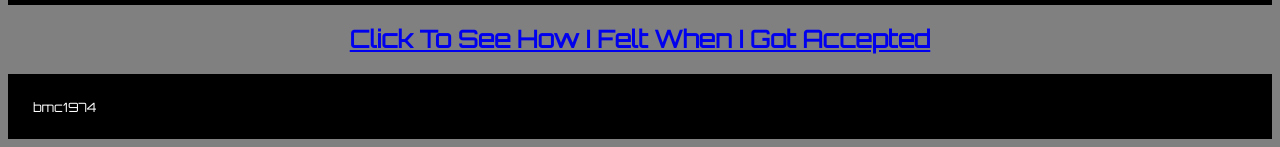
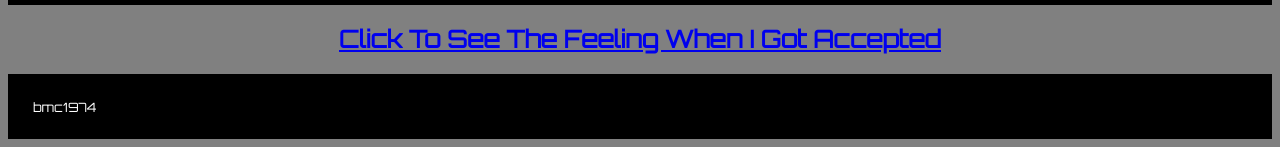
Before and after one commit to bmcgrane302/Personal-Site, a plain HTML site: page index.html in a window 1280 px wide. Shown: the part 932-1079 px from the top of the page. Drawn offline with nearby package versions, Linux system fonts and the light colour scheme.

Commit message:
html file

```diff
--- a/index.html
+++ b/index.html
@@ -74,7 +74,7 @@
 
     </table>
   </nav>
-  <h2 class="gif"><a href="images/nap.gif" target="_blank">Click To See How I Felt When I Got Accepted</a></h2>
+  <h2 class="gif"><a href="images/nap.gif" target="_blank">Click To See The Feeling When I Got Accepted</a></h2>
   <footer>
     <p>
       bmc1974
```
